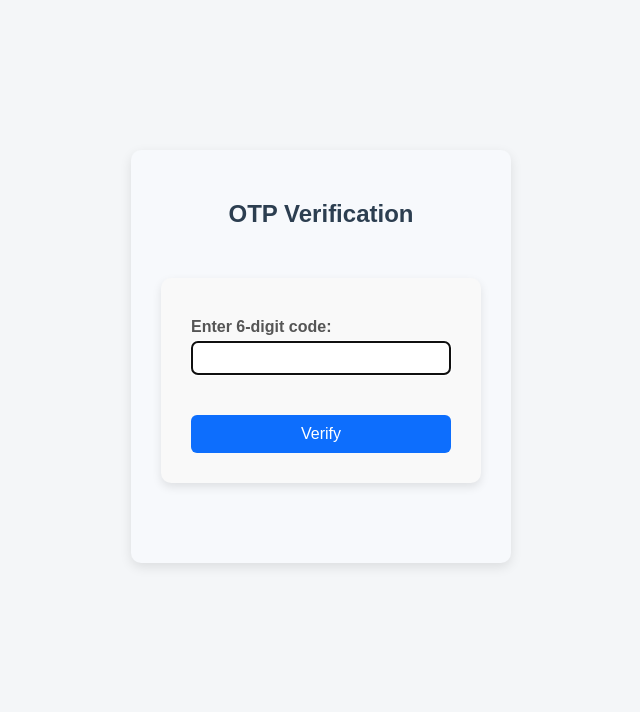
After one commit to SnowBone30/Rbm, a PHP site: page /verify_otp.php in a window 1280 px wide. The commit adds this page. Shown: the top 712 px of the page, without its empty margins (319-959 px from the left). Run offline with PHP 8.4, Linux system fonts and the light colour scheme; a user stored in the database is signed in; data comes from the database, SQL or seed files in the repository.

Commit message:
Add files via upload

```diff
--- /dev/null
+++ b/role_management_old/verify_otp.php
@@ -0,0 +1,135 @@
+<?php
+session_start();
+include 'db.php';
+
+/* abort OTP flow if the account is now inactive ------------------ */
+$userId = $_SESSION['otp_user']['id'] ?? 0;
+$stmt   = $conn->prepare("SELECT account_status FROM users WHERE id = ?");
+$stmt->bind_param("i", $userId);
+$stmt->execute();
+$status = $stmt->get_result()->fetch_assoc()['account_status'] ?? 'inactive';
+
+if ($status === 'inactive') {
+    /* clean up one-time data */
+    unset($_SESSION['otp'], $_SESSION['otp_user'], $_SESSION['otp_message']);
+
+    /* optional banner for login.php */
+    $_SESSION['error'] = 'Your account has been deactivated. Contact the administrator.';
+
+    header('Location: login.php');
+    exit;
+}
+
+
+// Redirect if someone lands here without starting the OTP flow
+if (!isset($_SESSION['otp'], $_SESSION['otp_user'])) {
+    header('Location: login.php');
+    exit;
+}
+
+if ($_SERVER['REQUEST_METHOD'] === 'POST') {
+    $enteredOtp  = trim($_POST['otp'] ?? '');      // always a string
+    $expectedOtp = (string) $_SESSION['otp'];      // cast for strict compare
+
+    if ($enteredOtp === $expectedOtp) {            // ✅ OTP matches
+        // Promote the visitor to a fully logged‑in session
+        $_SESSION['user'] = $_SESSION['otp_user']; // index.php expects this key
+
+        // Clean up one‑time data
+        unset($_SESSION['otp'], $_SESSION['otp_user'], $_SESSION['otp_message']);
+        session_regenerate_id(true);               // defeat session fixation
+
+        header('Location: index.php');             // send to home/dashboard
+        exit;
+    }
+
+    // ❌ Wrong code – bounce back with an error message
+    $_SESSION['error'] = 'Invalid OTP. Please try again.';
+    header('Location: verify_otp.php');
+    exit;
+}
+?>
+<!DOCTYPE html>
+<html lang="en">
+<head>
+    <meta charset="utf-8">
+    <title>Verify OTP</title>
+    <link rel="stylesheet" href="style.css">
+    <style>
+        .wrapper {
+            width: 320px;
+            margin: 120px auto;
+            background: #f7f9fc;
+            padding: 30px;
+            border-radius: 10px;
+            box-shadow: 0 4px 12px rgba(0, 0, 0, 0.1);
+            font-family: Arial, sans-serif;
+        }
+        h2 {
+            text-align: center;
+            margin-bottom: 20px;
+        }
+        label {
+            display: block;
+            font-weight: bold;
+            margin-top: 10px;
+        }
+        input[type="text"] {
+            width: 100%;
+            padding: 8px;
+            margin-top: 5px;
+            border: 1px solid #ccc;
+            border-radius: 6px;
+        }
+        button {
+            width: 100%;
+            background-color: #0d6efd;
+            color: #fff;
+            padding: 10px;
+            font-size: 16px;
+            border: none;
+            border-radius: 6px;
+            margin-top: 20px;
+            cursor: pointer;
+        }
+        button:hover {
+            background-color: #0a58ca;
+        }
+        .error {
+            color: red;
+            text-align: center;
+            margin-bottom: 10px;
+            font-weight: bold;
+        }
+        .demo {
+            background: #eef;
+            padding: 8px;
+            text-align: center;
+            margin-bottom: 10px;
+        }
+    </style>
+</head>
+<body>
+    <div class="wrapper">
+        <h2>OTP Verification</h2>
+
+        <?php if (isset($_SESSION['error'])): ?>
+            <div class="error">
+                <?php echo htmlspecialchars($_SESSION['error']); unset($_SESSION['error']); ?>
+            </div>
+        <?php endif; ?>
+
+        <?php if (isset($_SESSION['otp_message'])): ?>
+            <div class="demo">
+                <?php echo htmlspecialchars($_SESSION['otp_message']); ?>
+            </div>
+        <?php endif; ?>
+
+        <form method="POST">
+            <label for="otp">Enter 6‑digit code:</label>
+            <input type="text" id="otp" name="otp" pattern="\d{6}" maxlength="6" required autofocus>
+            <button type="submit">Verify</button>
+        </form>
+    </div>
+</body>
+</html>
```
Also changed, not shown: role_management_old/create_user.php (+1 -92 lines), role_management_old/cu.css (added, +90 -0 lines), role_management_old/index.php (+37 -8 lines), role_management_old/login.php (+87 -20 lines), role_management_old/reactivate_account.php (added, +71 -0 lines), role_management_old/user_logs.php (+8 -1 lines).
